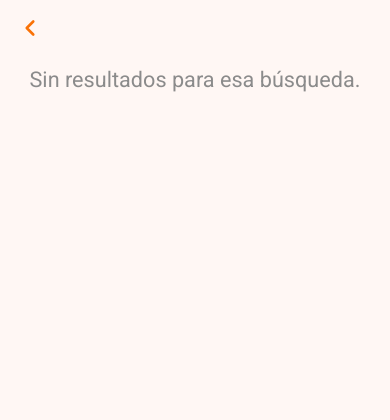
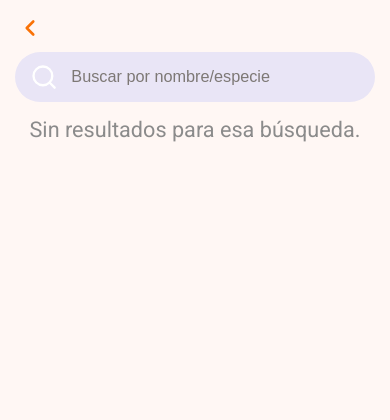
Before and after one commit to ATI-Equipo2/ATI-Equipo2, a Django app: page /buscar_mascotas/ in a window 390 px wide. Shown: the top 420 px of the page. Run offline with Django 5.2, Linux system fonts and the light colour scheme; the visitor is signed in with stand-in values (Sample User, id 1); data comes from the database, SQL or seed files in the repository; data that the repository does not hold is empty.

Commit message:
fix: hacer funcionar el buscador desde cualquier pantalla
- el buscador del encabezado ahora es un formulario que lleva a Buscar Mascotas
  (en el feed sigue filtrando el feed)
- la pantalla Buscar Mascotas tiene su propio buscador (en mobile no hay encabezado)
- se elimina el JavaScript que ya no hacía falta

```diff
--- a/matchPets/static/css/styles.css
+++ b/matchPets/static/css/styles.css
@@ -320,6 +320,11 @@ footer {
   margin: 0;
 }
 
+/* Buscador del encabezado (formulario GET); el input y la lupa se posicionan arriba */
+.form-buscar {
+  margin: 0;
+}
+
 .btn-logout {
   background: none;
   border: 0;
--- a/matchPets/templates/base-perfil.html
+++ b/matchPets/templates/base-perfil.html
@@ -25,8 +25,11 @@
     <header>
         <!-- Apunta al Inicio/Feed, la pantalla principal del sistema -->
         <a href="{% url 'feed' %}"><img id="logo-inicio" src="{% static 'img/logo.jpeg' %}" alt="{% translate 'Ir al inicio de matchPets' %}"></a>
-        <input id="input-buscar" type="text" placeholder="{% translate 'Buscar' %}" aria-label="{% translate 'Buscar por nombre o especie' %}">
-        <img id="icono-buscar" src="{% static 'img/icono-buscar.png' %}" alt="{% translate 'Buscar' %}">
+        <!-- Buscador: por defecto lleva a Buscar Mascotas; el feed lo cambia para filtrarse a sí mismo -->
+        <form method="get" action="{% block accion_buscar %}{% url 'buscar_mascotas' %}{% endblock %}" role="search" class="form-buscar">
+            <input id="input-buscar" name="q" type="text" value="{{ q }}" placeholder="{% translate 'Buscar' %}" aria-label="{% translate 'Buscar por nombre o especie' %}">
+            <button type="submit" class="btn-icono"><img id="icono-buscar" src="{% static 'img/icono-buscar.png' %}" alt="{% translate 'Buscar' %}"></button>
+        </form>
 
         <!-- El primer ícono cambia según la pantalla (perfil o mascotas) -->
         {% block iconos_header %}
--- a/matchPets/templates/buscar_mascotas.html
+++ b/matchPets/templates/buscar_mascotas.html
@@ -13,6 +13,18 @@
             <svg viewBox="0 0 24 24" fill="none" stroke="currentColor" stroke-width="2.4" stroke-linecap="round" stroke-linejoin="round" aria-hidden="true"><polyline points="15 18 9 12 15 6"></polyline></svg>
         </a>
     </div>
+
+    <!-- Buscador propio (en mobile no hay encabezado) -->
+    <form class="buscar-barra" method="get" action="{% url 'buscar_mascotas' %}" role="search">
+        <span class="buscar-lupa" aria-hidden="true">
+            <svg viewBox="0 0 24 24" fill="none" stroke="currentColor" stroke-width="2" stroke-linecap="round" stroke-linejoin="round"><circle cx="11" cy="11" r="8"></circle><line x1="21" y1="21" x2="16.65" y2="16.65"></line></svg>
+        </span>
+        <label class="solo-lectores" for="buscar-q">{% translate "Buscar por nombre o especie" %}</label>
+        <input id="buscar-q" name="q" type="search" value="{{ q }}" placeholder="{% translate 'Buscar por nombre/especie' %}" autocomplete="off">
+        {% if q %}
+        <a class="buscar-limpiar" href="{% url 'buscar_mascotas' %}" aria-label="{% translate 'Limpiar búsqueda' %}">✕</a>
+        {% endif %}
+    </form>
 
     <ul class="buscar-resultados" id="buscar-resultados">
         {% for m in mascotas %}
@@ -31,24 +43,6 @@
         {% endfor %}
     </ul>
 </div>
-
-<script>
-(function () {
-    var input = document.getElementById('buscar-q');
-    var clearBtn = document.getElementById('buscar-limpiar');
-    if (!input || !clearBtn) return;
-    function toggle() { clearBtn.hidden = !input.value; }
-    input.addEventListener('input', toggle);
-    clearBtn.addEventListener('click', function () {
-        input.value = '';
-        toggle();
-        input.focus();
-        var items = document.querySelectorAll('#buscar-resultados li');
-        items.forEach(function (li) { li.style.display = ''; });
-    });
-    toggle();
-})();
-</script>
 {% endblock %}
 
 {% block nav_mobile %}
```
Also changed, not shown: matchPets/templates/feed.html (+2 -16 lines).
